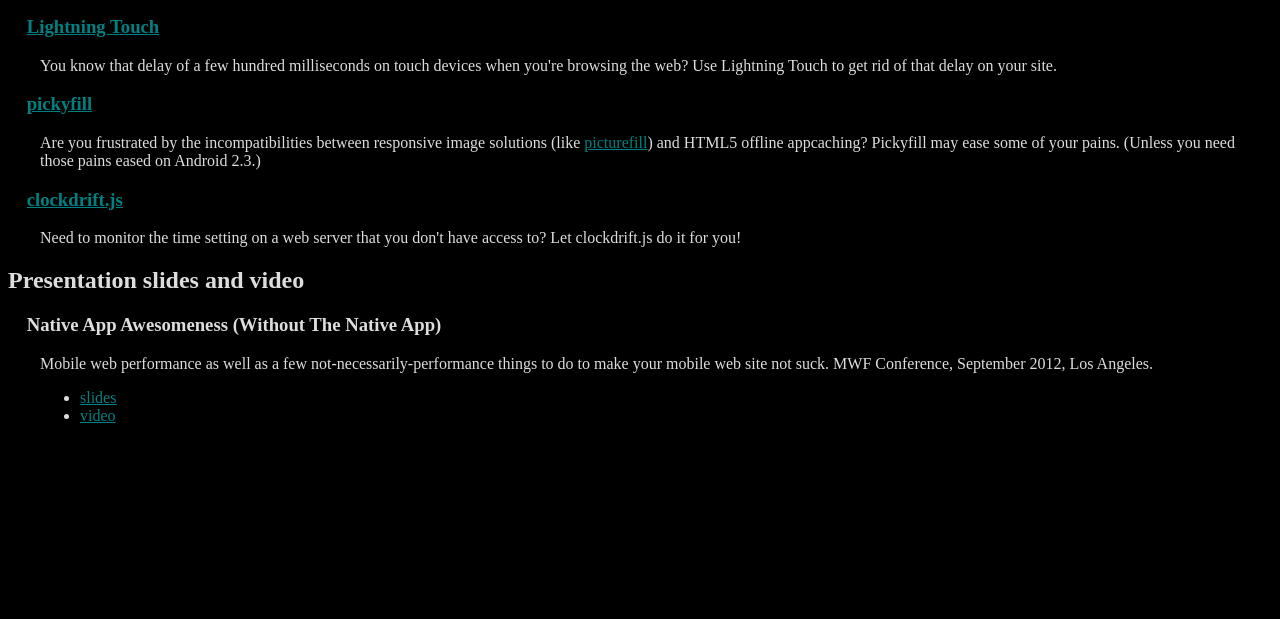
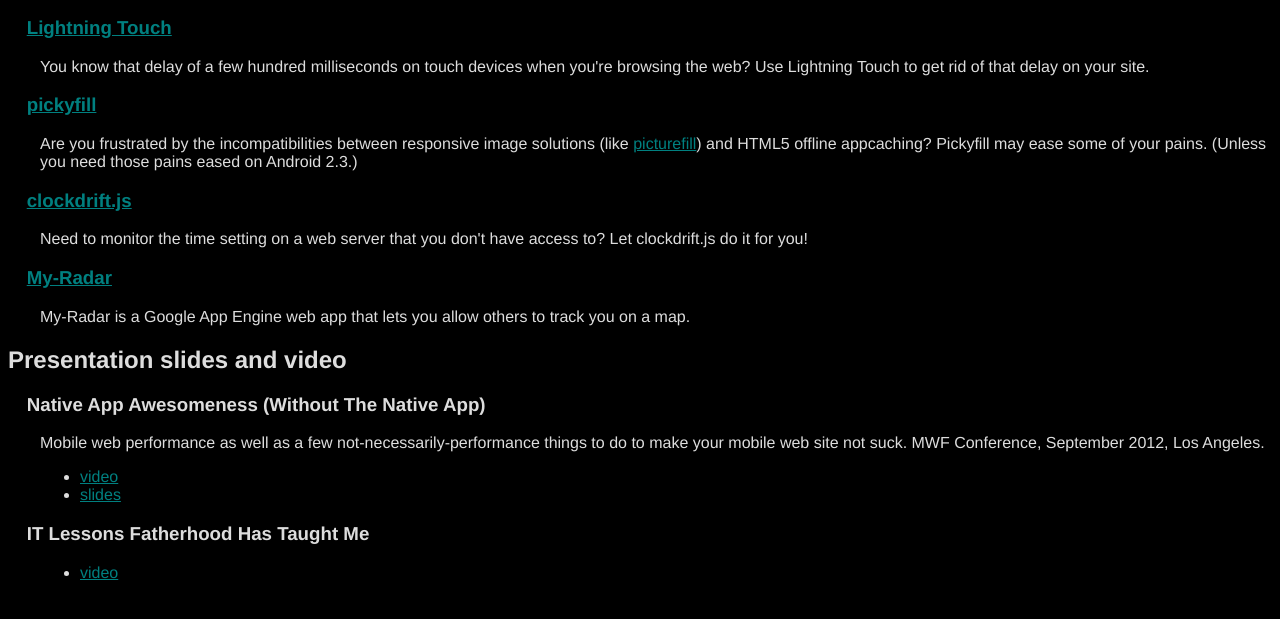
Before and after one commit to Trott/trott.github.com, a plain HTML site: page index.html in a window 1280 px wide. Shown: the part 111-730 px from the top of the page. Drawn offline with Linux system fonts and the light colour scheme.

Commit message:
update content

```diff
--- a/index.html
+++ b/index.html
@@ -6,6 +6,8 @@
 body {
     background-color: black;
     color: #ddd;
+    font-family: "HelveticaNeue-Light", "Helvetica Neue Light", "Helvetica Neue", Helvetica, Arial, "Lucida Grande", sans-serif;
+    font-weight: 300;
 }
 a {
     color:teal;
@@ -30,6 +32,9 @@
 
     <h3><a href="https://github.com/Trott/clockdrift.js">clockdrift.js</a></h3>
     <p>Need to monitor the time setting on a web server that you don't have access to? Let clockdrift.js do it for you!</p>
+
+    <h3><a href="https://github.com/Trott/my-radar">My-Radar</a></h3>
+    <p>My-Radar is a Google App Engine web app that lets you allow others to track you on a map.</p>
 </section>
 
 <section>
@@ -37,7 +42,11 @@
     <h3>Native App Awesomeness (Without The Native App)</h3>
     <p>Mobile web performance as well as a few not-necessarily-performance things to do to make your mobile web site not suck. MWF Conference, September 2012, Los Angeles.</p>
     <ul>
+        <li><a href="http://www.youtube.com/watch?v=wLUSNxxq3cc">video</a></li>
         <li><a href="/presentations/deck.js/mobile-web-awesome/">slides</a></li>
-        <li><a href="http://www.youtube.com/watch?v=wLUSNxxq3cc">video</a></li>
+    </ul>
+    <h3>IT Lessons Fatherhood Has Taught Me</h3>
+    <ul>
+        <li><a href="http://www.youtube.com/watch?v=Fez91WoHnS4">video</a></li>
     </ul>
 </section>
```
